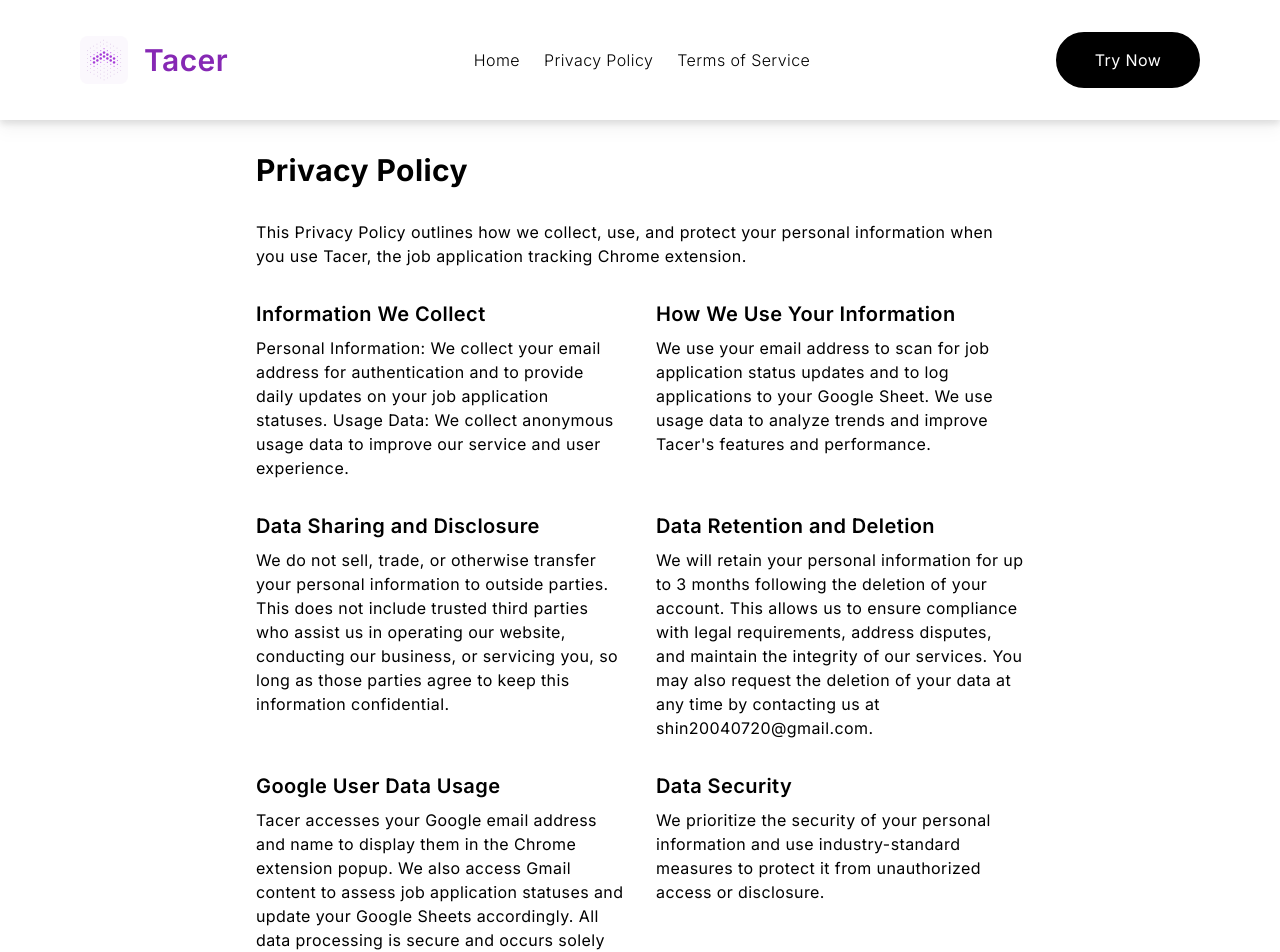
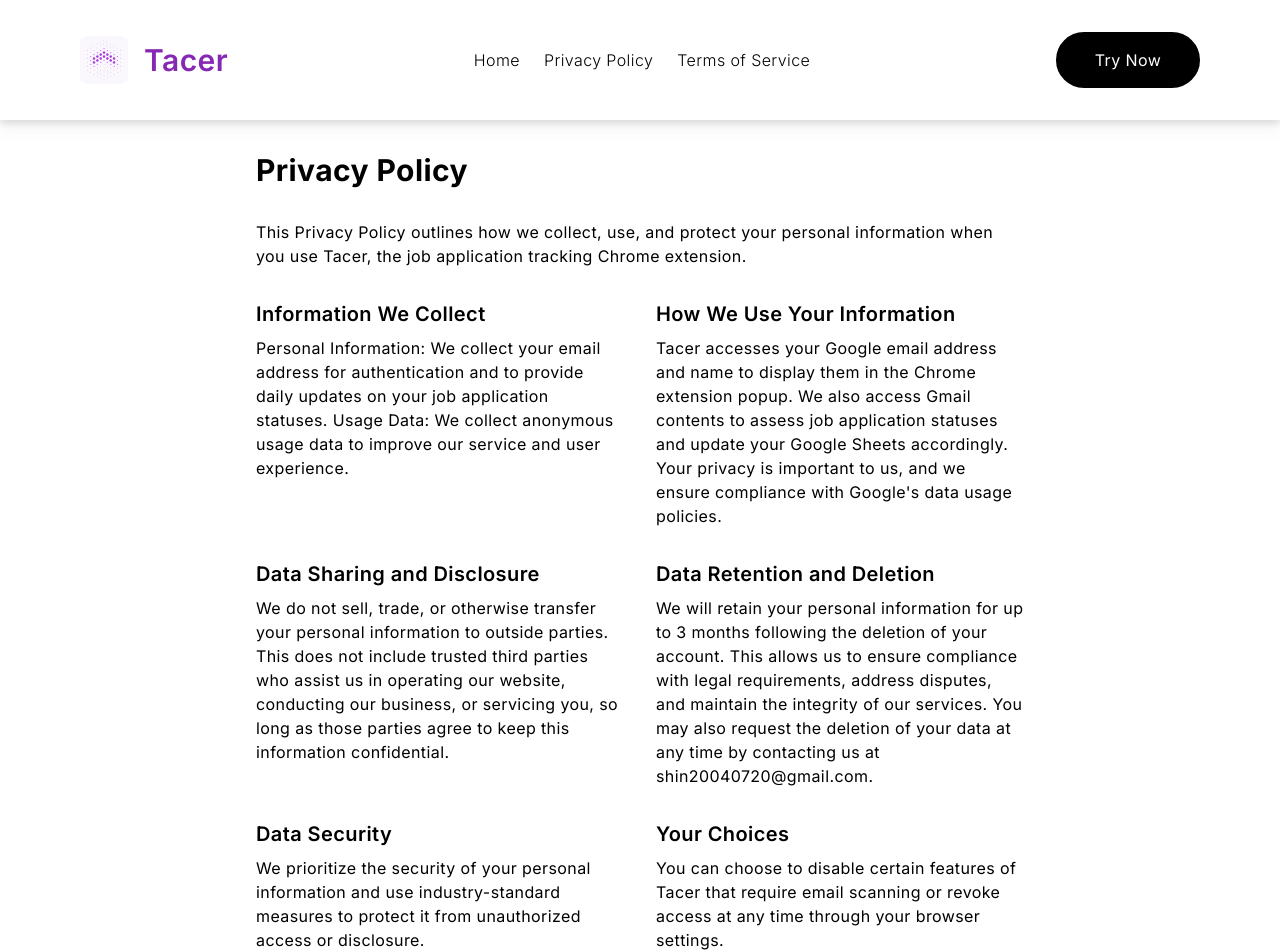
Before and after one commit to ShaneYokota72/Tacer, a Next.js app: page /privacy in a window 1280 px wide. Shown: the top 952 px of the page. Built offline with nearby package versions, Linux system fonts and the light colour scheme.

Commit message:
fix: overlapping information reduced

```diff
--- a/src/app/privacy/page.tsx
+++ b/src/app/privacy/page.tsx
@@ -8,7 +8,7 @@ export default function page() {
     },
     {
       title: "How We Use Your Information",
-      description: "We use your email address to scan for job application status updates and to log applications to your Google Sheet. We use usage data to analyze trends and improve Tacer's features and performance."
+      description: "Tacer accesses your Google email address and name to display them in the Chrome extension popup. We also access Gmail contents to assess job application statuses and update your Google Sheets accordingly. Your privacy is important to us, and we ensure compliance with Google's data usage policies."
     },
     {
       title: "Data Sharing and Disclosure",
@@ -17,10 +17,6 @@ export default function page() {
     {
       title: "Data Retention and Deletion",
       description: "We will retain your personal information for up to 3 months following the deletion of your account. This allows us to ensure compliance with legal requirements, address disputes, and maintain the integrity of our services. You may also request the deletion of your data at any time by contacting us at shin20040720@gmail.com."
-    },
-    {
-      title: "Google User Data Usage",
-      description: "Tacer accesses your Google email address and name to display them in the Chrome extension popup. We also access Gmail content to assess job application statuses and update your Google Sheets accordingly. All data processing is secure and occurs solely for the purposes described. Your privacy is important to us, and we ensure compliance with Google's data usage policies."
     },
     {
       title: "Data Security",
```
